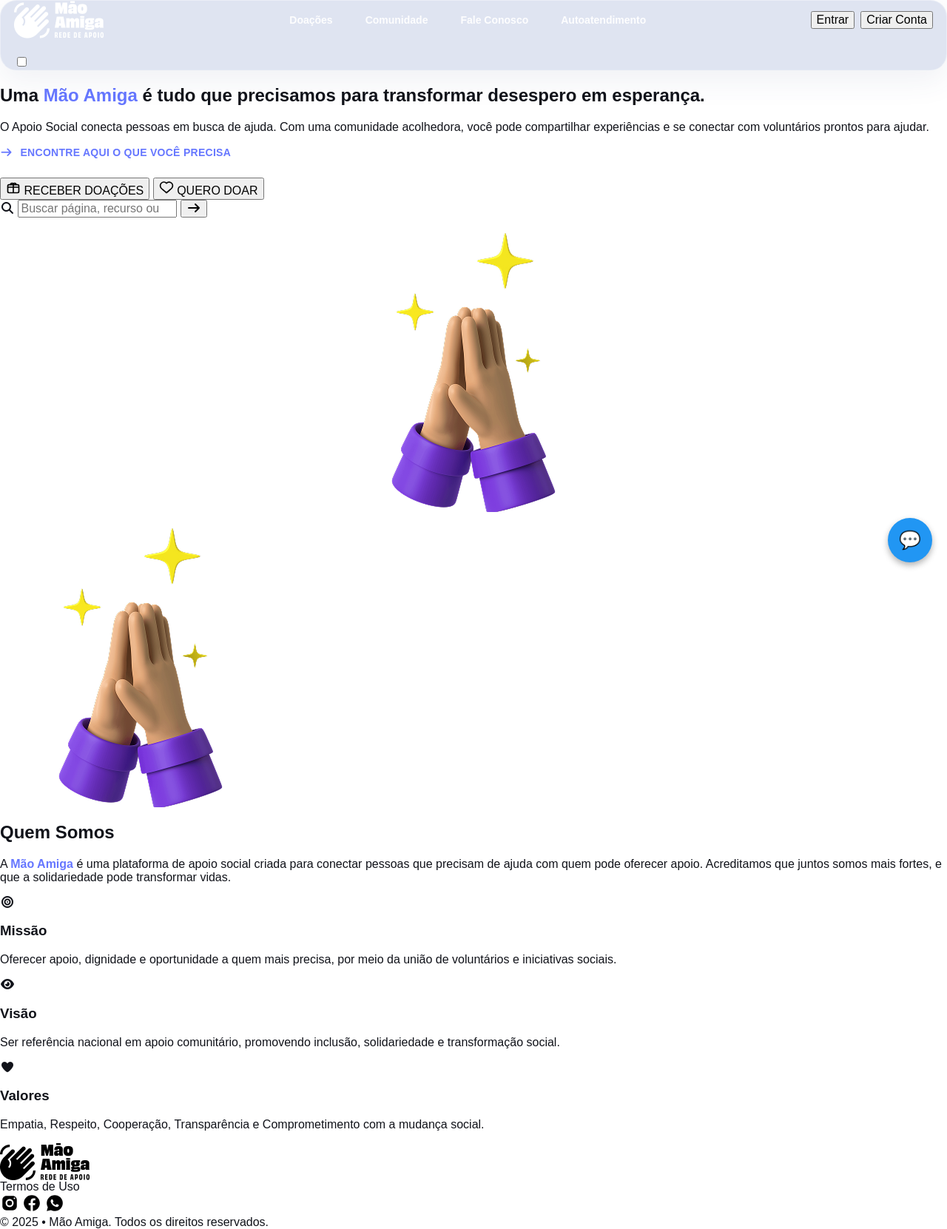
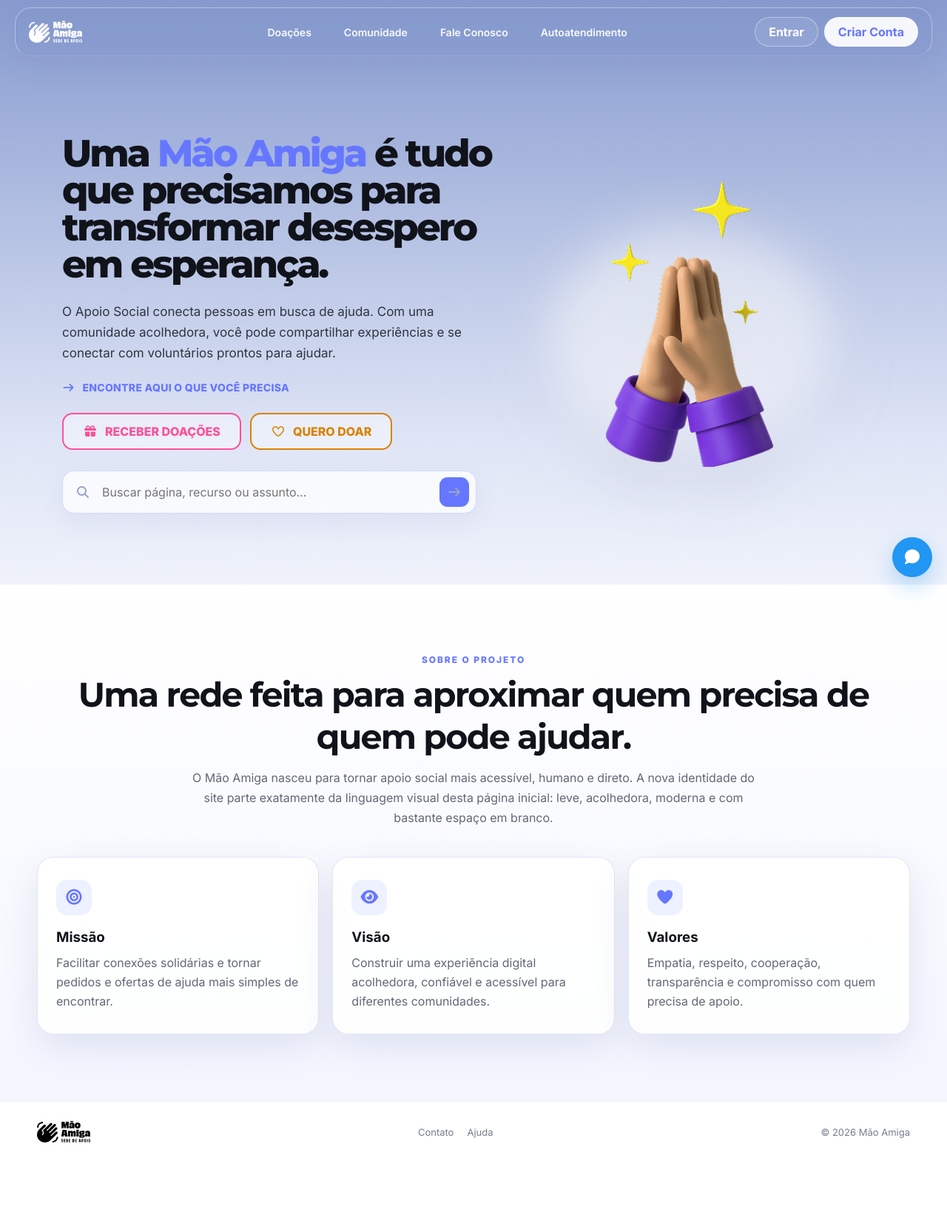
Before and after one commit to pedroohns/ProjetoMaoAmiga, a plain HTML site: page public/index.html in a window 1280 px wide. Shown: the whole page at 74% size. After the commit the page ends 1570 px from the top, so only its background shows below. Drawn offline with Linux system fonts and the light colour scheme.

Commit message:
refactor: preserve homepage identity on shared layout

```diff
--- a/public/index.html
+++ b/public/index.html
@@ -1,184 +1,79 @@
-<!DOCTYPE html>
+<!doctype html>
 <html lang="pt-BR">
-
 <head>
   <meta charset="UTF-8">
   <meta name="viewport" content="width=device-width, initial-scale=1.0">
   <title>Mão Amiga - Plataforma de Apoio Social</title>
   <link rel="stylesheet" href="style.css">
-  <link rel="stylesheet" href="https://cdnjs.cloudflare.com/ajax/libs/font-awesome/7.0.1/css/all.min.css" />
-  <link rel="stylesheet" href="form-p.css">
+  <link rel="stylesheet" href="https://cdnjs.cloudflare.com/ajax/libs/font-awesome/7.0.1/css/all.min.css">
   <link rel="shortcut icon" href="imagens/maozinha.ico" type="image/x-icon">
   <script src="script.js" defer></script>
-  <script src="form-p.js"></script>
 </head>
-
-<body>
-  <div class="container">
-
-    <header>
+<body class="page-home" data-page="home">
+<div class="site-shell">
+  <header class="site-header">
     <div class="header-wrapper">
-        <div class="logo">
-          <img src="imagens/logo.png" alt="Mão Amiga Logo">
-        </div>
-        <nav class="desktop-nav">
-          <a href="doaçoes.html">Doações</a>
-          <a href="comunidade.html">Comunidade</a>
-          <a href="fale-conosco.html">Fale Conosco</a>
-          <a href="autoatendimento.html">Autoatendimento</a>
+      <a class="logo-link" href="index.html"><img src="imagens/logo.png" alt="Mão Amiga"></a>
+      <nav class="desktop-nav" aria-label="Navegação principal">
+        <a data-nav="donations" href="doaçoes.html">Doações</a>
+        <a data-nav="community" href="comunidade.html">Comunidade</a>
+        <a data-nav="contact" href="fale-conosco.html">Fale Conosco</a>
+        <a data-nav="selfservice" href="autoatendimento.html">Autoatendimento</a>
       </nav>
       <div class="auth-buttons">
-          <button class="entrar">Entrar</button>
-          <button class="criar-conta">Criar Conta</button>
+        <button class="btn-auth" data-auth-action="login">Entrar</button>
+        <button class="btn-auth primary" data-auth-action="signup">Criar Conta</button>
       </div>
-        <div class="mobile-menu">
-          <input type="checkbox" id="menu-toggle" class="menu-toggle">
-          <label for="menu-toggle" class="hamburger">
-            <span></span><span></span><span></span>
-          </label>
-          <nav class="mobile-nav">
-            <a href="doaçoes.html">Doações</a>
-            <a href="comunidade.html">Comunidade</a>
-            <a href="fale-conosco.html">Fale Conosco</a>
-            <a href="autoatendimento.html">Autoatendimento</a>
-            <div class="mobile-auth-buttons">
-              <button class="mobile-entrar">Entrar</button>
-              <button class="mobile-criar-conta">Criar Conta</button>
-            </div>
+      <button class="mobile-toggle" aria-label="Abrir menu" aria-expanded="false"><i class="fa-solid fa-bars"></i></button>
+      <nav class="mobile-nav" aria-label="Navegação móvel">
+        <a href="doaçoes.html">Doações</a><a href="comunidade.html">Comunidade</a><a href="fale-conosco.html">Fale Conosco</a><a href="autoatendimento.html">Autoatendimento</a>
+        <button data-auth-action="login">Entrar</button><button data-auth-action="signup">Criar Conta</button>
       </nav>
-        </div>
     </div>
   </header>
 
   <main>
-
-      <!-- ===== HERO ===== -->
-      <section class="hero">
-        <div class="hero-top">
-
-          <div class="hero-content">
-            <h1 class="reveal-h1">Uma <span class="highlight">Mão Amiga</span> é tudo que precisamos para transformar desespero em esperança.</h1>
-            <p class="reveal-p">O Apoio Social conecta pessoas em busca de ajuda. Com uma comunidade acolhedora, você pode compartilhar experiências e se conectar com voluntários prontos para ajudar.</p>
-
-            <a href="#" class="cta-link reveal-cta">
-              <i class="fa-solid fa-arrow-right"></i>
-              ENCONTRE AQUI O QUE VOCÊ PRECISA
-            </a>
-
-            <div class="actions reveal-actions">
-              <button id="btn-receber" class="btn pink">
-                <svg xmlns="http://www.w3.org/2000/svg" width="20" height="20" fill="none" viewBox="0 0 24 24">
-                  <rect x="3" y="8" width="18" height="13" rx="2" stroke="currentColor" stroke-width="2" />
-                  <path d="M12 8V21M3 12h18" stroke="currentColor" stroke-width="2" />
-                  <path d="M7.5 8a2.5 2.5 0 1 1 5 0" stroke="currentColor" stroke-width="2" />
-                  <path d="M16.5 8a2.5 2.5 0 1 0-5 0" stroke="currentColor" stroke-width="2" />
-                </svg>
-                RECEBER DOAÇÕES
-              </button>
-              <button id="btn-doar" type="button" class="btn orange">
-                <svg xmlns="http://www.w3.org/2000/svg" width="20" height="20" fill="none" viewBox="0 0 24 24">
-                  <path d="M12 21s-6.2-5.05-8.4-7.24A5.5 5.5 0 0 1 12 5.5a5.5 5.5 0 0 1 8.4 8.26C18.2 15.95 12 21 12 21z" stroke="currentColor" stroke-width="2" fill="none" />
-                </svg>
-                QUERO DOAR
-              </button>
+    <section class="home-hero">
+      <div class="home-hero-grid">
+        <div class="home-copy">
+          <h1>Uma <span class="highlight">Mão Amiga</span> é tudo que precisamos para transformar desespero em esperança.</h1>
+          <p>O Apoio Social conecta pessoas em busca de ajuda. Com uma comunidade acolhedora, você pode compartilhar experiências e se conectar com voluntários prontos para ajudar.</p>
+          <a class="cta-link" href="doaçoes.html"><i class="fa-solid fa-arrow-right"></i> ENCONTRE AQUI O QUE VOCÊ PRECISA</a>
+          <div class="hero-actions">
+            <button id="btn-receber" class="outline-btn pink"><i class="fa-solid fa-gift"></i> RECEBER DOAÇÕES</button>
+            <button id="btn-doar" class="outline-btn orange"><i class="fa-regular fa-heart"></i> QUERO DOAR</button>
           </div>
-
-            <!-- SEARCH BAR DE ACESSIBILIDADE -->
-            <div class="access-search reveal-search" aria-label="Busca de acessibilidade do site">
-              <label for="site-search" class="sr-only">Buscar uma página ou recurso do site</label>
-              <div class="search-input-wrapper">
-                <i class="fa-solid fa-magnifying-glass" aria-hidden="true"></i>
-                <input type="search" id="site-search" placeholder="Buscar página, recurso ou assunto…" autocomplete="off">
-                <button id="site-search-btn" type="button">
-                  <i class="fa-solid fa-arrow-right"></i>
-                </button>
+          <div class="access-search" aria-label="Busca de páginas do site">
+            <div class="search-shell">
+              <i class="fa-solid fa-magnifying-glass"></i>
+              <input id="site-search" type="search" placeholder="Buscar página, recurso ou assunto…" autocomplete="off">
+              <button id="site-search-btn" type="button" aria-label="Buscar"><i class="fa-solid fa-arrow-right"></i></button>
             </div>
             <ul id="site-search-results" class="search-results" aria-live="polite"></ul>
           </div>
         </div>
-
         <div class="hero-visual">
-            <div class="hero-img-wrap">
-              <div class="hero-glow"></div>
-              <img src="imagens/maozinha.png" alt="mãos em oração" class="hero-img">
-            </div>
-          </div>
-
-        </div>
-      </section>
-
-      <!-- ===== QUEM SOMOS (inline, com scroll animation) ===== -->
-      <section class="quem-somos-preview" id="quem-somos">
-        <div class="qs-inner">
-          <div class="qs-img-wrap qs-reveal">
-            <img src="imagens/maozinha.png" alt="mãos em oração" class="qs-img">
-          </div>
-          <h2 class="qs-reveal">Quem Somos</h2>
-          <p class="qs-subtitulo qs-reveal">
-            A <strong class="highlight">Mão Amiga</strong> é uma plataforma de apoio social criada para conectar pessoas que precisam de ajuda com quem pode oferecer apoio. Acreditamos que juntos somos mais fortes, e que a solidariedade pode transformar vidas.
-          </p>
-
-          <div class="valores-grid">
-            <div class="valor-card qs-reveal">
-              <div class="valor-icon"><i class="fa-solid fa-bullseye"></i></div>
-              <h3>Missão</h3>
-              <p>Oferecer apoio, dignidade e oportunidade a quem mais precisa, por meio da união de voluntários e iniciativas sociais.</p>
-            </div>
-            <div class="valor-card qs-reveal">
-              <div class="valor-icon"><i class="fa-solid fa-eye"></i></div>
-              <h3>Visão</h3>
-              <p>Ser referência nacional em apoio comunitário, promovendo inclusão, solidariedade e transformação social.</p>
-            </div>
-            <div class="valor-card qs-reveal">
-              <div class="valor-icon"><i class="fa-solid fa-heart"></i></div>
-              <h3>Valores</h3>
-              <p>Empatia, Respeito, Cooperação, Transparência e Comprometimento com a mudança social.</p>
-            </div>
+          <div class="hero-art"><img src="imagens/maozinha.png" alt="Mãos em oração"></div>
         </div>
       </div>
     </section>
 
+    <section class="about-preview" id="quem-somos">
+      <div class="about-inner">
+        <span class="section-kicker">Sobre o projeto</span>
+        <h2 class="section-title">Uma rede feita para aproximar quem precisa de quem pode ajudar.</h2>
+        <p class="section-lead">O Mão Amiga nasceu para tornar apoio social mais acessível, humano e direto. A nova identidade do site parte exatamente da linguagem visual desta página inicial: leve, acolhedora, moderna e com bastante espaço em branco.</p>
+        <div class="values-grid">
+          <article class="value-card"><div class="value-icon"><i class="fa-solid fa-bullseye"></i></div><h3>Missão</h3><p>Facilitar conexões solidárias e tornar pedidos e ofertas de ajuda mais simples de encontrar.</p></article>
+          <article class="value-card"><div class="value-icon"><i class="fa-solid fa-eye"></i></div><h3>Visão</h3><p>Construir uma experiência digital acolhedora, confiável e acessível para diferentes comunidades.</p></article>
+          <article class="value-card"><div class="value-icon"><i class="fa-solid fa-heart"></i></div><h3>Valores</h3><p>Empatia, respeito, cooperação, transparência e compromisso com quem precisa de apoio.</p></article>
+        </div>
+      </div>
+    </section>
   </main>
 
-    <footer>
-      <div class="footer-content">
-        <div class="logo-footer">
-          <img src="imagens/logo-black.png" alt="Mão Amiga Logo">
+  <footer class="site-footer"><div class="footer-inner"><img class="footer-logo" src="imagens/logo-black.png" alt="Mão Amiga"><div class="footer-links"><a href="fale-conosco.html">Contato</a><a href="autoatendimento.html">Ajuda</a></div><span>© 2026 Mão Amiga</span></div></footer>
 </div>
-        <div class="footer-termo">
-          <a href="#">Termos de Uso</a>
-        </div>
-        <div class="social-icons">
-          <a href="#" title="Instagram"><svg xmlns="http://www.w3.org/2000/svg" x="0px" y="0px" width="26" height="26" viewBox="0 0 24 24"><path d="M 8 3 C 5.239 3 3 5.239 3 8 L 3 16 C 3 18.761 5.239 21 8 21 L 16 21 C 18.761 21 21 18.761 21 16 L 21 8 C 21 5.239 18.761 3 16 3 L 8 3 z M 18 5 C 18.552 5 19 5.448 19 6 C 19 6.552 18.552 7 18 7 C 17.448 7 17 6.552 17 6 C 17 5.448 17.448 5 18 5 z M 12 7 C 14.761 7 17 9.239 17 12 C 17 14.761 14.761 17 12 17 C 9.239 17 7 14.761 7 12 C 7 9.239 9.239 7 12 7 z M 12 9 A 3 3 0 0 0 9 12 A 3 3 0 0 0 12 15 A 3 3 0 0 0 15 12 A 3 3 0 0 0 12 9 z"></path></svg></a>
-          <a href="#" title="Facebook"><svg xmlns="http://www.w3.org/2000/svg" x="0px" y="0px" width="26" height="26" viewBox="0 0 24 24"><path d="M12,2C6.477,2,2,6.477,2,12c0,5.013,3.693,9.153,8.505,9.876V14.65H8.031v-2.629h2.474v-1.749 c0-2.896,1.411-4.167,3.818-4.167c1.153,0,1.762,0.085,2.051,0.124v2.294h-1.642c-1.022,0-1.379,0.969-1.379,2.061v1.437h2.995 l-0.406,2.629h-2.588v7.247C18.235,21.236,22,17.062,22,12C22,6.477,17.523,2,12,2z"></path></svg></a>
-          <a href="#" title="WhatsApp"><svg xmlns="http://www.w3.org/2000/svg" x="0px" y="0px" width="26" height="26" viewBox="0 0 24 24"><path d="M19.077,4.928C17.191,3.041,14.683,2.001,12.011,2c-5.506,0-9.987,4.479-9.989,9.985 c-0.001,1.76,0.459,3.478,1.333,4.992L2,22l5.233-1.237c1.459,0.796,3.101,1.215,4.773,1.216h0.004 c5.505,0,9.986-4.48,9.989-9.985C22.001,9.325,20.963,6.816,19.077,4.928z M16.898,15.554c-0.208,0.583-1.227,1.145-1.685,1.186 c-0.458,0.042-0.887,0.207-2.995-0.624c-2.537-1-4.139-3.601-4.263-3.767c-0.125-0.167-1.019-1.353-1.019-2.581 S7.581,7.936,7.81,7.687c0.229-0.25,0.499-0.312,0.666-0.312c0.166,0,0.333,0,0.478,0.006c0.178,0.007,0.375,0.016,0.562,0.431 c0.222,0.494,0.707,1.728,0.769,1.853s0.104,0.271,0.021,0.437s-0.125,0.27-0.249,0.416c-0.125,0.146-0.262,0.325-0.374,0.437 c-0.125,0.124-0.255,0.26-0.11,0.509c0.146,0.25,0.646,1.067,1.388,1.728c0.954,0.85,1.757,1.113,2.007,1.239 c0.25,0.125,0.395,0.104,0.541-0.063c0.146-0.166,0.624-0.728,0.79-0.978s0.333-0.208,0.562-0.125s1.456,0.687,1.705,0.812 c0.25,0.125,0.416,0.187,0.478,0.291C17.106,14.471,17.106,14.971,16.898,15.554z"></path></svg></a>
-        </div>
-        <div class="copyright">© 2025 • Mão Amiga. Todos os direitos reservados.</div>
-      </div>
-    </footer>
-  </div>
-
-  <button id="feedback-btn" title="Enviar uma mensagem de apoio">💬</button>
-  <div id="feedback-box">
-    <span class="close" id="close-box">&times;</span>
-    <h3>Fale com a gente 💙</h3>
-    <p>Nos envie sua mensagem. Nossa equipe responderá em até <strong>24 horas</strong>.</p>
-    <label for="nome">Seu nome:</label>
-    <input type="text" id="nome" placeholder="Digite seu nome">
-    <label for="email">Seu e-mail:</label>
-    <input type="email" id="email" placeholder="Digite seu e-mail">
-    <label for="tipo">Tipo de mensagem:</label>
-    <select id="tipo">
-      <option value="">Selecione</option>
-      <option value="dúvida">Dúvida</option>
-      <option value="sugestão">Sugestão</option>
-      <option value="pedido">Pedido de apoio</option>
-      <option value="outro">Outro</option>
-    </select>
-    <label for="mensagem">Mensagem:</label>
-    <textarea id="mensagem" placeholder="Descreva sua situação ou ideia..."></textarea>
-    <button id="send-feedback">Enviar</button>
-  </div>
-
+<button class="feedback-btn" title="Fale conosco"><i class="fa-solid fa-comment"></i></button>
 </body>
 </html>
```
Lines whose indentation alone changed are shown as unchanged.
